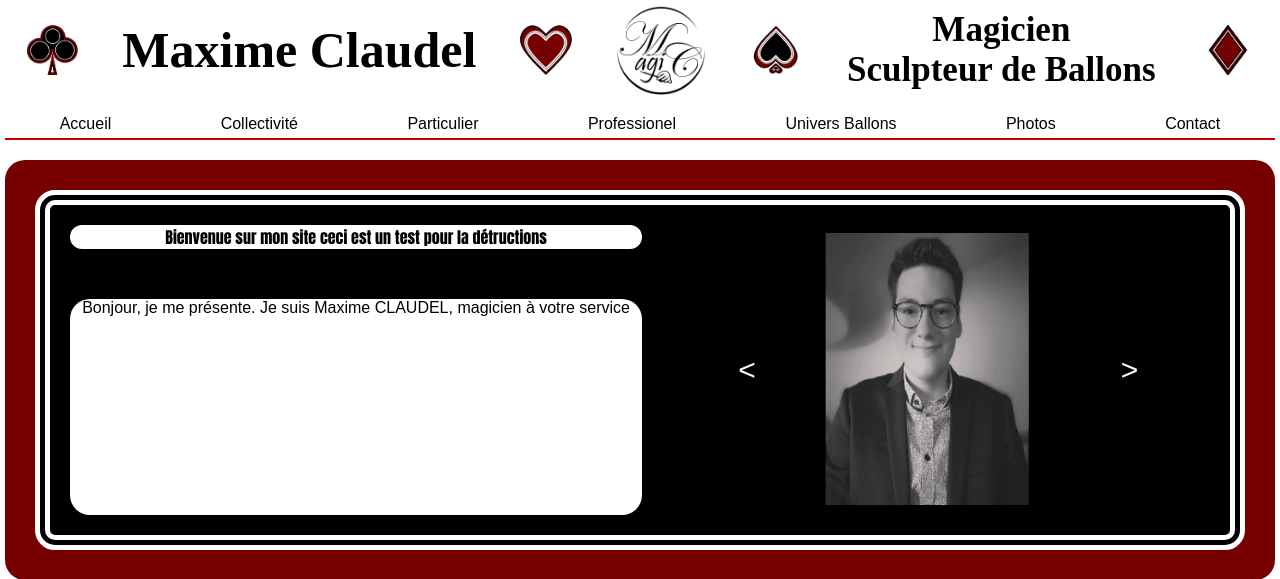
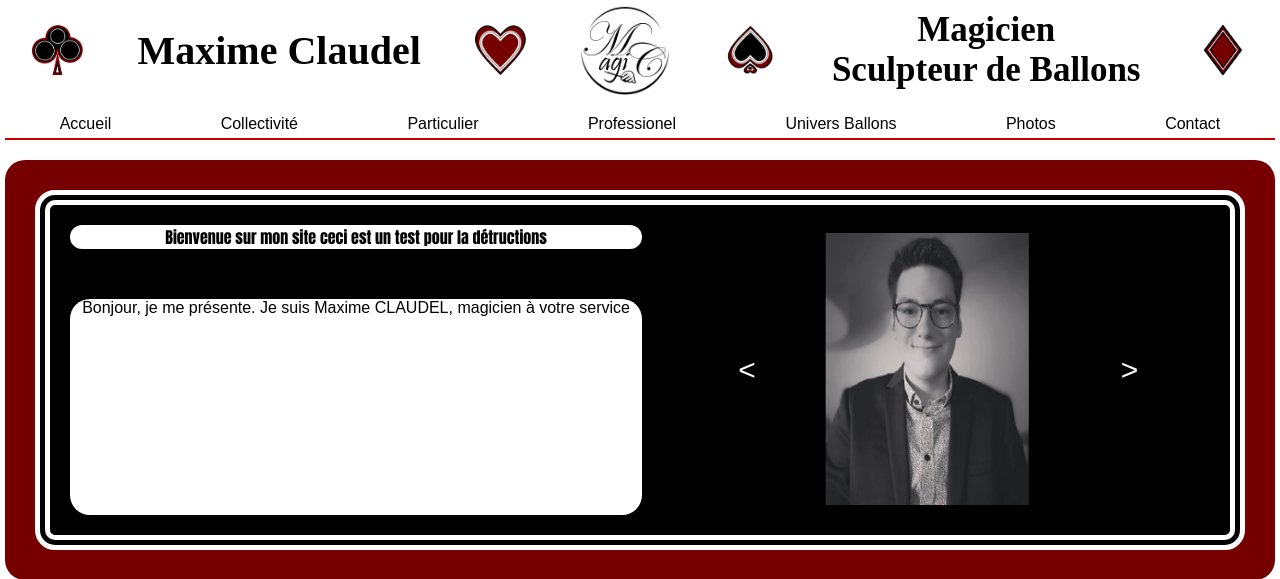
Before and after one commit to mcmagic54/mcmagic54, a PHP site: page / in a window 1280 px wide. Shown: the top 579 px of the page. Run offline with PHP 8.4, Linux system fonts and the light colour scheme.

Commit message:
changement-grosseur-max

```diff
--- a/public_html/styles/header.css
+++ b/public_html/styles/header.css
@@ -38,7 +38,7 @@ header .brand {
 
 /* Style du titre principal de la marque */
 .brand h1 {
-    font-size: 50px; /* Taille de police pour le titre principal */
+    font-size: 40px; /* Taille de police pour le titre principal */
     margin: 0; /* Supprime les marges par défaut */
     text-align: center; /* Centre le texte horizontalement */
 }
```
